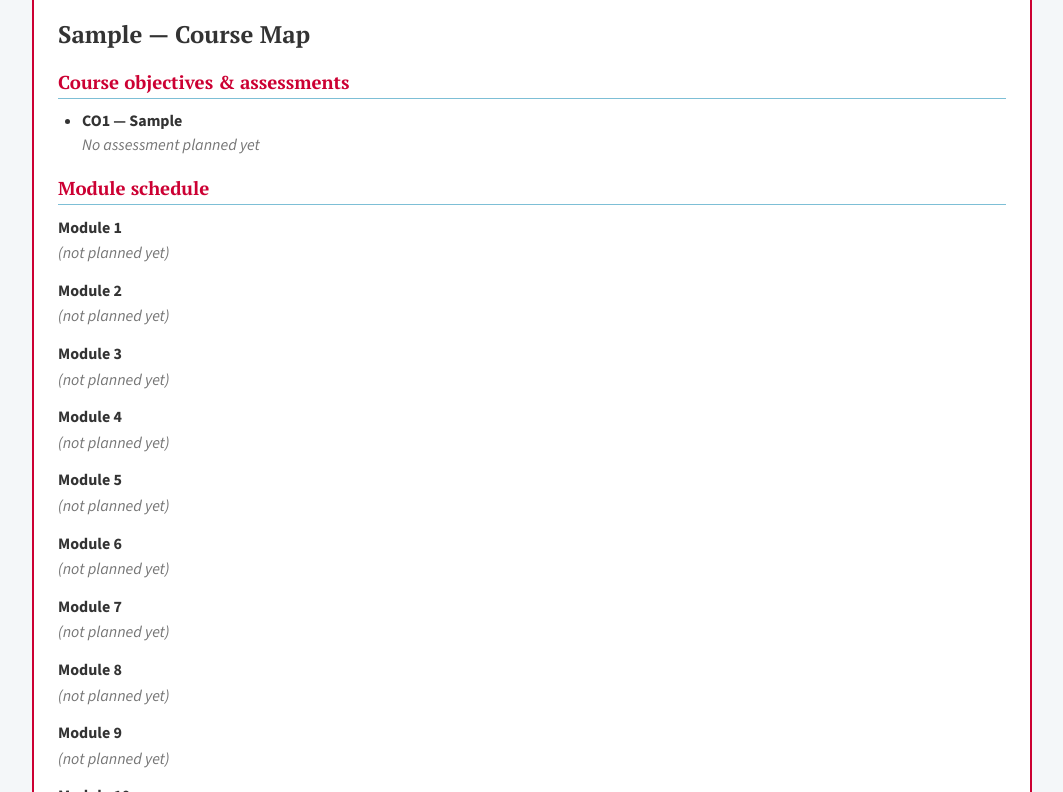
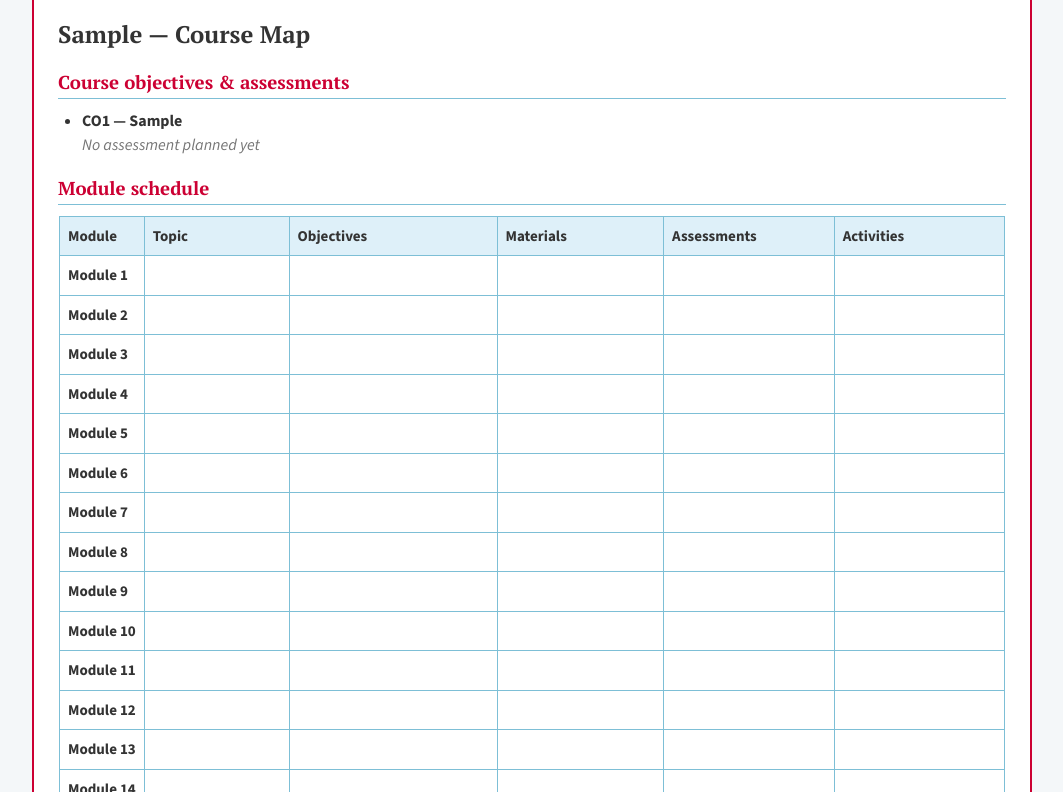
Before and after one commit to RutgersGRID/uoes_tools, a plain HTML site: page course_map_builder.html in a window 1280 px wide. Both pictures are taken after typing "Sample", "Sample" into the empty fields and a click on the button "Create My Course Map". Shown: the part 1220-2012 px from the top of the page, without its empty margins (108-1171 px from the left). Drawn offline with nearby package versions, Linux system fonts and the light colour scheme.

Commit message:
updated course map output to be in a table format

```diff
--- a/course_map_builder.html
+++ b/course_map_builder.html
@@ -247,7 +247,7 @@
       <section id="planWrap" aria-live="polite" aria-labelledby="planHead">
         <h2 id="planHead">Your Course Map</h2>
         <div id="plan"></div>
-        <button type="button" class="small-btn" id="copyBtn">Copy as text</button>
+        <button type="button" class="small-btn" id="copyBtn">Copy</button>
         <button type="button" class="small-btn" id="printBtn">Print</button>
         <button type="button" class="small-btn" id="wordBtn">Download as Word</button>
         <span id="copyStatus" role="status" class="sr-only"></span>
@@ -857,73 +857,129 @@
           });
       }
 
+      // The on-page plan, the copied plan and the Word file all share one
+      // layout: course objectives first, then a module table with one row
+      // per module and the columns in DOCX_COLS. An unplanned module keeps
+      // its row with empty cells, as it does in Word.
+      function planRows(numbered) {
+        return state.modules.map((m, i) => ({
+          module: "Module " + (i + 1),
+          cells: [
+            m.topic.trim(),
+            moduleObjectiveList(m, numbered),
+            m.materials.trim(),
+            m.assessments.trim(),
+            m.activities.trim()
+          ]
+        }));
+      }
+
       function buildPlan() {
         const title = state.course.trim() || "Untitled course";
+        const numbered = numberedGoals();
+        const goals = state.goals.filter(g => g.text.trim()).map(g => {
+          const e = numbered.filter(x => x.id === g.id)[0];
+          return { label: (e ? e.num + " — " : "") + g.text.trim(), evidence: g.evidence.trim() };
+        });
+        const rows = planRows(numbered);
+        const pct = c => (c[1] / DOCX_TABLE_W * 100).toFixed(1) + "%";
+        // A cell's text keeps its line breaks; a list of module objectives
+        // becomes one paragraph each, as in the Word cell.
+        const cellHtml = v => Array.isArray(v)
+          ? v.map(o => "<p>" + esc(o) + "</p>").join("")
+          : esc(v).replace(/\r?\n/g, "<br>");
+
+        // ---- on the page ----
         const html = [];
-        const text = [];
-
-        text.push(title + " — Course Map", "");
-
-        // Course objectives and their assessments, numbered CO1, CO2, … so the
-        // module objectives can point back at them.
-        html.push("<h3>Course objectives &amp; assessments</h3>");
-        const numbered = numberedGoals();
-        const numOf = id => {
-          const e = numbered.filter(x => x.id === id)[0];
-          return e ? e.num : null;
-        };
-        const goals = state.goals.filter(g => g.text.trim());
+        html.push('<h3 id="planGoalsHead">Course objectives &amp; assessments</h3>');
         if (goals.length) {
           html.push("<ul>");
-          text.push("COURSE OBJECTIVES & ASSESSMENTS");
-          goals.forEach(g => {
-            const ev = g.evidence.trim();
-            const tag = numOf(g.id) ? numOf(g.id) + " — " : "";
-            html.push("<li><strong>" + esc(tag + g.text.trim()) + "</strong><br>" +
-              (ev ? "Assessment: " + esc(ev)
-                : '<span class="muted">No assessment planned yet</span>') + "</li>");
-            text.push("- " + tag + g.text.trim());
-            text.push("  Assessment: " + (ev || "(none planned yet)"));
-          });
+          goals.forEach(g => html.push("<li><strong>" + esc(g.label) + "</strong><br>" +
+            (g.evidence ? "Assessment: " + esc(g.evidence)
+              : '<span class="muted">No assessment planned yet</span>') + "</li>"));
           html.push("</ul>");
-          text.push("");
         } else {
           html.push('<p class="muted">No objectives written yet.</p>');
         }
+        html.push('<h3 id="planModulesHead">Module schedule</h3>');
+        // The scroll region lets six columns stay a table on a phone; it is
+        // focusable so a keyboard user can scroll it too.
+        html.push('<div class="plan-table-scroll" role="region" ' +
+          'aria-labelledby="planModulesHead" tabindex="0">');
+        html.push('<table class="plan-table"><colgroup>' +
+          DOCX_COLS.map(c => '<col style="width:' + pct(c) + '">').join("") +
+          "</colgroup><thead><tr>" +
+          DOCX_COLS.map(c => '<th scope="col">' + c[0] + "</th>").join("") +
+          "</tr></thead><tbody>");
+        rows.forEach(r => html.push('<tr><th scope="row">' + r.module + "</th>" +
+          r.cells.map(v => "<td>" + cellHtml(v) + "</td>").join("") + "</tr>"));
+        html.push("</tbody></table></div>");
 
-        // Module schedule
-        html.push("<h3>Module schedule</h3>");
-        text.push("MODULE SCHEDULE");
-        state.modules.forEach((m, i) => {
-          const title = "Module " + (i + 1) + (m.topic.trim() ? ": " + m.topic.trim() : "");
-          const objText = moduleObjectiveList(m, numbered).join("; ");
-          const fields = [
-            ["Objectives", objText],
-            ["Materials", m.materials],
-            ["Assessments", m.assessments],
-            ["Activities", m.activities]
-          ].filter(f => (f[1] || "").trim());
-          const lines = fields.map(f => f[0] + ": " + f[1].trim());
-          html.push('<div class="plan-module"><strong>' + esc(title) + "</strong>" +
-            (lines.length
-              ? "<br>" + lines.map(esc).join("<br>")
-              : '<br><span class="muted">(not planned yet)</span>') + "</div>");
-          text.push(title);
-          if (lines.length) lines.forEach(l => text.push("  " + l));
-          else text.push("  (not planned yet)");
+        // ---- on the clipboard, as HTML ----
+        // Word, Google Docs and Canvas's editor all paste this as a real
+        // table. Styles are inline because a paste carries no stylesheet;
+        // the colours come from the same tokens as the Word export.
+        const red = "#" + token("--red", "CC0033");
+        const band = "#" + token("--blue-light", "DEF0F9");
+        const rule = "#" + token("--blue-mid", "7DBFD6");
+        const box = "border:1px solid " + rule + ";padding:4px 6px;" +
+          "vertical-align:top;text-align:left;";
+        const p0 = s => '<p style="margin:0 0 4px 0">' + s + "</p>";
+        const rich = [];
+        rich.push('<h1 style="color:' + red + '">' + esc(title) + " — Course Map</h1>");
+        rich.push('<h2 style="color:' + red + '">Course objectives &amp; assessments</h2>');
+        if (goals.length) {
+          goals.forEach(g => rich.push('<p style="margin:0 0 8px 0"><b>' + esc(g.label) +
+            "</b><br>Assessment: " + esc(g.evidence || "(none planned yet)") + "</p>"));
+        } else {
+          rich.push("<p><i>No objectives written yet.</i></p>");
+        }
+        rich.push('<h2 style="color:' + red + '">Module schedule</h2>');
+        rich.push('<table border="1" cellspacing="0" cellpadding="4" ' +
+          'style="border-collapse:collapse;width:100%"><thead><tr>' +
+          DOCX_COLS.map(c => '<th style="' + box + "background:" + band +
+            ";width:" + pct(c) + '">' + c[0] + "</th>").join("") +
+          "</tr></thead><tbody>");
+        rows.forEach(r => rich.push('<tr><td style="' + box + '"><b>' + r.module + "</b></td>" +
+          r.cells.map(v => '<td style="' + box + '">' + (Array.isArray(v)
+            ? v.map(o => p0(esc(o))).join("")
+            : esc(v).replace(/\r?\n/g, "<br>")) + "</td>").join("") + "</tr>"));
+        rich.push("</tbody></table>");
+
+        // ---- on the clipboard, as plain text ----
+        // For anywhere that will not take a table: the same content, one
+        // module after another.
+        const text = [title + " — Course Map", "", "COURSE OBJECTIVES & ASSESSMENTS"];
+        if (goals.length) {
+          goals.forEach(g => text.push("- " + g.label,
+            "  Assessment: " + (g.evidence || "(none planned yet)")));
+        } else {
+          text.push("(no objectives written yet)");
+        }
+        text.push("", "MODULE SCHEDULE");
+        rows.forEach(r => {
+          text.push(r.module);
+          r.cells.forEach((v, n) => {
+            const val = Array.isArray(v) ? v.join("; ") : v;
+            if (val) text.push("  " + DOCX_COLS[n + 1][0] + ": " +
+              val.replace(/\r?\n/g, "\n    "));
+          });
         });
 
         return {
           title: title,
           html: html.join("\n"),
-          text: text.join("\n").replace(/\n{3,}/g, "\n\n")
+          rich: rich.join("\n"),
+          text: text.join("\n")
         };
       }
 
       let plainPlan = "";
+      let richPlan = "";
       $("generateBtn").addEventListener("click", () => {
         const built = buildPlan();
         plainPlan = built.text;
+        richPlan = built.rich;
         $("planHead").textContent = built.title + " — Course Map";
         $("plan").innerHTML = built.html;
         const wrap = $("planWrap");
@@ -931,23 +987,39 @@
         wrap.scrollIntoView({ behavior: "smooth" });
       });
 
-      // Copy the plain-text plan, with brief feedback
+      // Copy the plan as a table (HTML) with a plain-text version alongside,
+      // so it pastes as a table into Word, Google Docs or the LMS editor and
+      // as readable text anywhere else.
       const copyBtn = $("copyBtn");
+      function copyFallback() {
+        const onCopy = e => {
+          e.clipboardData.setData("text/html", richPlan);
+          e.clipboardData.setData("text/plain", plainPlan);
+          e.preventDefault();
+        };
+        const ta = document.createElement("textarea");
+        ta.value = plainPlan;
+        document.body.appendChild(ta);
+        ta.select();
+        document.addEventListener("copy", onCopy);
+        try { document.execCommand("copy"); } finally {
+          document.removeEventListener("copy", onCopy);
+          ta.remove();
+        }
+      }
       copyBtn.addEventListener("click", async () => {
         try {
-          await navigator.clipboard.writeText(plainPlan);
+          await navigator.clipboard.write([new ClipboardItem({
+            "text/html": new Blob([richPlan], { type: "text/html" }),
+            "text/plain": new Blob([plainPlan], { type: "text/plain" })
+          })]);
         } catch (err) {
-          const ta = document.createElement("textarea");
-          ta.value = plainPlan;
-          document.body.appendChild(ta);
-          ta.select();
-          document.execCommand("copy");
-          ta.remove();
+          copyFallback();
         }
         copyBtn.textContent = "Copied!";
         $("copyStatus").textContent = "Course map copied to clipboard";
         setTimeout(() => {
-          copyBtn.textContent = "Copy as text";
+          copyBtn.textContent = "Copy";
           $("copyStatus").textContent = "";
         }, 1500);
       });
--- a/css/course_map_builder.css
+++ b/css/course_map_builder.css
@@ -509,8 +509,23 @@ body:not(.tips-off) .align-chip-wrap:has(input:focus-visible) .align-tip {
   margin-bottom: 10px;
 }
 
+/* The module table: same columns, in the same order and proportions, as
+   the Word export (widths come from DOCX_COLS via <col>). On a narrow
+   screen it scrolls sideways inside its own region rather than squeezing
+   six columns into a phone's width. */
+#plan .plan-table-scroll {
+  overflow-x: auto;
+  padding: 1px; /* keeps the table's outer border clear of the clip */
+}
+
+#plan .plan-table-scroll:focus-visible {
+  outline: 3px solid var(--blue-mid);
+  outline-offset: 2px;
+}
+
 #plan table {
   width: 100%;
+  min-width: 640px;
   border-collapse: collapse;
 }
 
@@ -522,15 +537,24 @@ body:not(.tips-off) .align-chip-wrap:has(input:focus-visible) .align-tip {
   text-align: left;
   font-size: 15px;
   line-height: 1.5;
+  overflow-wrap: break-word;
 }
 
-#plan th {
+#plan thead th {
   background: var(--blue-light);
 }
 
-#plan .plan-module {
-  margin-bottom: 12px;
-  line-height: 1.6;
+/* "Module 12" stays on one line. */
+#plan tr> :first-child {
+  white-space: nowrap;
+}
+
+#plan td p {
+  margin: 0 0 6px;
+}
+
+#plan td p:last-child {
+  margin-bottom: 0;
 }
 
 #plan ul {
@@ -585,4 +609,29 @@ a:focus {
     border: none;
     padding: 0;
   }
+
+  /* The table prints whole, across the page, like the Word file. */
+  #plan .plan-table-scroll {
+    overflow: visible;
+  }
+
+  #plan table {
+    min-width: 0;
+  }
+
+  #plan th,
+  #plan td {
+    font-size: 10pt;
+    padding: 4px 6px;
+  }
+
+  #plan tr {
+    break-inside: avoid;
+  }
 }
+
+/* Landscape, as the Word export is: six columns need the width. */
+@page {
+  size: letter landscape;
+  margin: 0.6in;
+}
```
Also changed, not shown: test/verify_course_planner_v2.js (+49 -15 lines), 1 other file.
